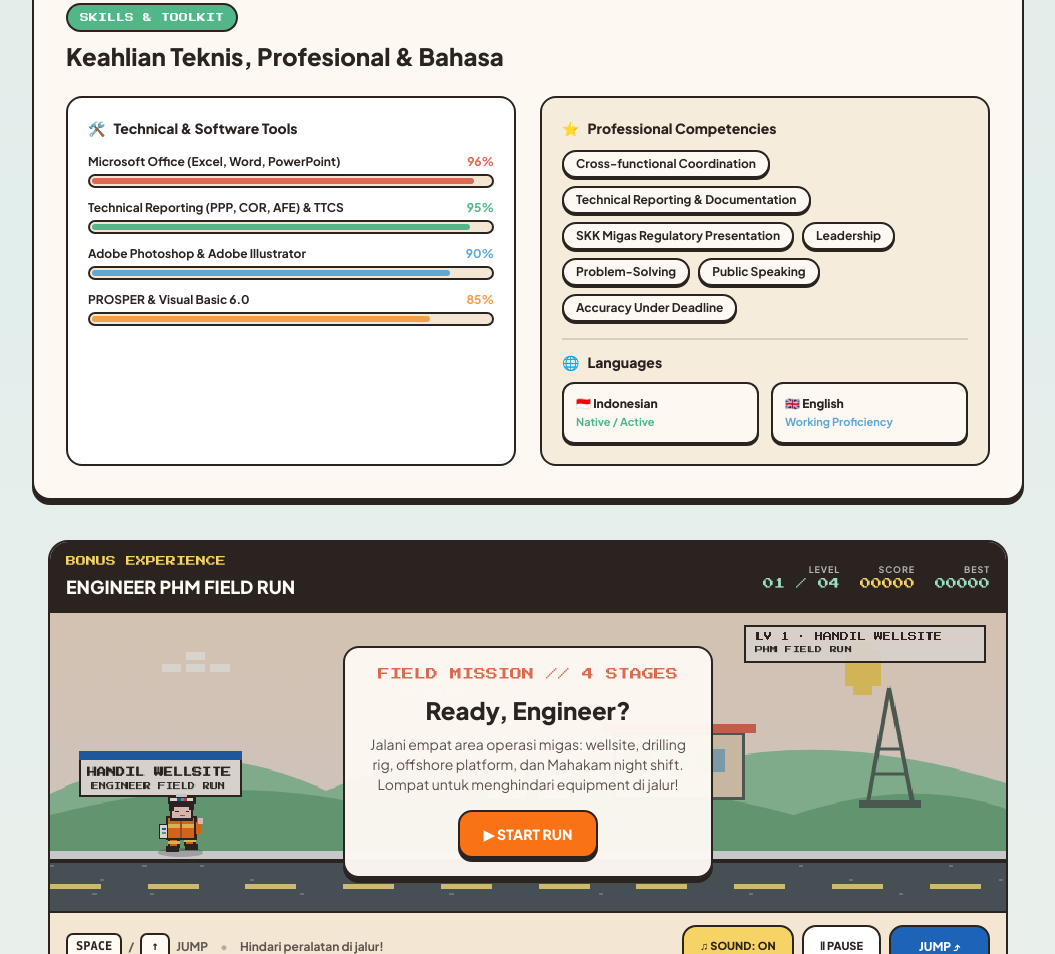
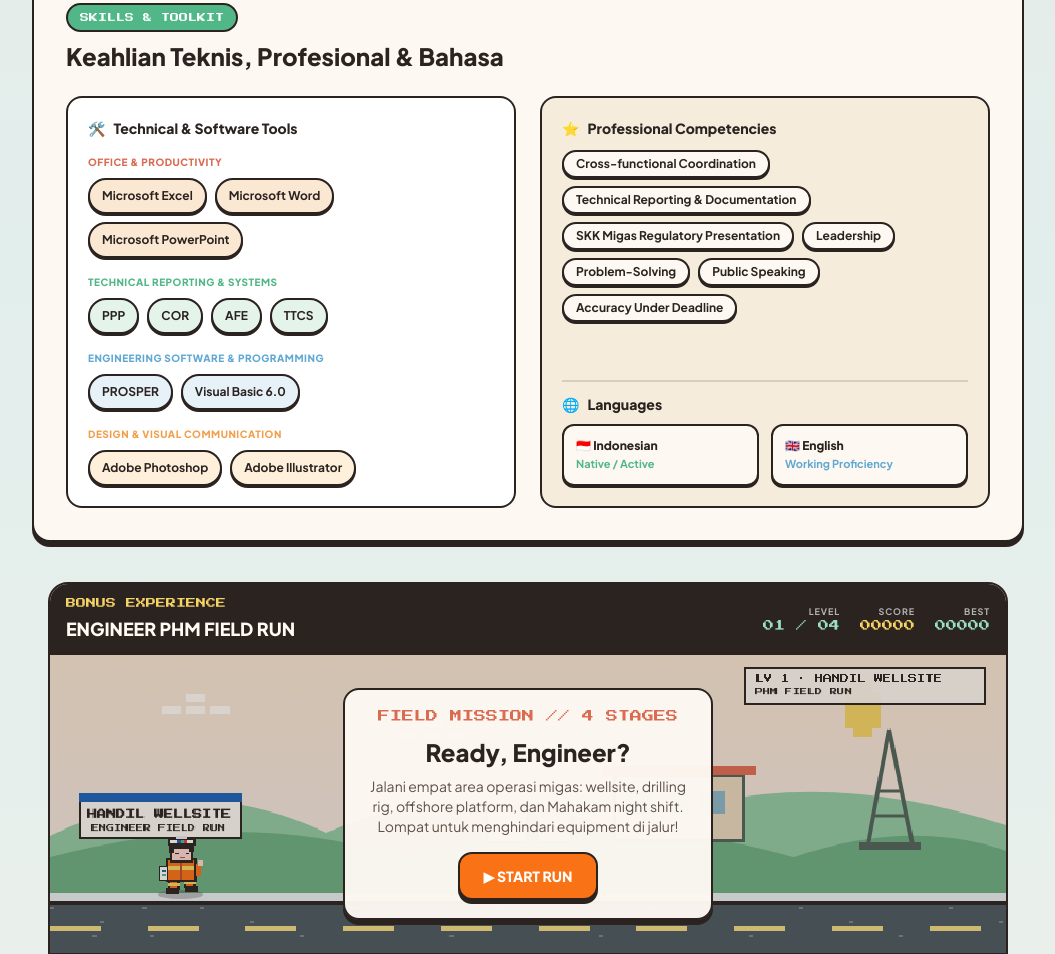
Before and after one commit to iam-aldian/iam-aldian.github.io, a plain HTML site: page index.html in a window 1280 px wide. Shown: the part 4532-5486 px from the top of the page, without its empty margins (112-1167 px from the left). Drawn offline with nearby package versions, Linux system fonts and the light colour scheme.

Commit message:
Refine skills section: replace percentage bars with categorized skill chips

```diff
--- a/index.html
+++ b/index.html
@@ -1109,44 +1109,39 @@
                         <span>🛠️</span> Technical & Software Tools
                     </h3>
 
-                    <div class="space-y-3 text-xs font-bold">
-                        <div>
-                            <div class="flex justify-between mb-1">
-                                <span>Microsoft Office (Excel, Word, PowerPoint)</span>
-                                <span class="text-terracotta">96%</span>
-                            </div>
-                            <div class="w-full h-3.5 bg-wallCream rounded-full border-2 border-ink overflow-hidden p-0.5">
-                                <div class="h-full bg-terracotta rounded-full" style="width: 96%"></div>
-                            </div>
-                        </div>
-
-                        <div>
-                            <div class="flex justify-between mb-1">
-                                <span>Technical Reporting (PPP, COR, AFE) & TTCS</span>
-                                <span class="text-mintTeal">95%</span>
-                            </div>
-                            <div class="w-full h-3.5 bg-wallCream rounded-full border-2 border-ink overflow-hidden p-0.5">
-                                <div class="h-full bg-mintTeal rounded-full" style="width: 95%"></div>
-                            </div>
-                        </div>
-
-                        <div>
-                            <div class="flex justify-between mb-1">
-                                <span>Adobe Photoshop & Adobe Illustrator</span>
-                                <span class="text-pastelBlue">90%</span>
-                            </div>
-                            <div class="w-full h-3.5 bg-wallCream rounded-full border-2 border-ink overflow-hidden p-0.5">
-                                <div class="h-full bg-pastelBlue rounded-full" style="width: 90%"></div>
-                            </div>
-                        </div>
-
-                        <div>
-                            <div class="flex justify-between mb-1">
-                                <span>PROSPER & Visual Basic 6.0</span>
-                                <span class="text-warmOrange">85%</span>
-                            </div>
-                            <div class="w-full h-3.5 bg-wallCream rounded-full border-2 border-ink overflow-hidden p-0.5">
-                                <div class="h-full bg-warmOrange rounded-full" style="width: 85%"></div>
+                    <div class="space-y-4 text-xs">
+                        <div class="space-y-2">
+                            <p class="text-[10px] font-extrabold uppercase tracking-wider text-terracotta">Office & Productivity</p>
+                            <div class="flex flex-wrap gap-2 font-bold">
+                                <span class="bg-[#fbe8d3] border-2 border-ink rounded-full px-3 py-2 shadow-[0_2px_0_#2b2320]">Microsoft Excel</span>
+                                <span class="bg-[#fbe8d3] border-2 border-ink rounded-full px-3 py-2 shadow-[0_2px_0_#2b2320]">Microsoft Word</span>
+                                <span class="bg-[#fbe8d3] border-2 border-ink rounded-full px-3 py-2 shadow-[0_2px_0_#2b2320]">Microsoft PowerPoint</span>
+                            </div>
+                        </div>
+
+                        <div class="space-y-2">
+                            <p class="text-[10px] font-extrabold uppercase tracking-wider text-mintTeal">Technical Reporting & Systems</p>
+                            <div class="flex flex-wrap gap-2 font-bold">
+                                <span class="bg-[#e5f4eb] border-2 border-ink rounded-full px-3 py-2 shadow-[0_2px_0_#2b2320]">PPP</span>
+                                <span class="bg-[#e5f4eb] border-2 border-ink rounded-full px-3 py-2 shadow-[0_2px_0_#2b2320]">COR</span>
+                                <span class="bg-[#e5f4eb] border-2 border-ink rounded-full px-3 py-2 shadow-[0_2px_0_#2b2320]">AFE</span>
+                                <span class="bg-[#e5f4eb] border-2 border-ink rounded-full px-3 py-2 shadow-[0_2px_0_#2b2320]">TTCS</span>
+                            </div>
+                        </div>
+
+                        <div class="space-y-2">
+                            <p class="text-[10px] font-extrabold uppercase tracking-wider text-pastelBlue">Engineering Software & Programming</p>
+                            <div class="flex flex-wrap gap-2 font-bold">
+                                <span class="bg-[#e7f1f8] border-2 border-ink rounded-full px-3 py-2 shadow-[0_2px_0_#2b2320]">PROSPER</span>
+                                <span class="bg-[#e7f1f8] border-2 border-ink rounded-full px-3 py-2 shadow-[0_2px_0_#2b2320]">Visual Basic 6.0</span>
+                            </div>
+                        </div>
+
+                        <div class="space-y-2">
+                            <p class="text-[10px] font-extrabold uppercase tracking-wider text-warmOrange">Design & Visual Communication</p>
+                            <div class="flex flex-wrap gap-2 font-bold">
+                                <span class="bg-[#fff0dc] border-2 border-ink rounded-full px-3 py-2 shadow-[0_2px_0_#2b2320]">Adobe Photoshop</span>
+                                <span class="bg-[#fff0dc] border-2 border-ink rounded-full px-3 py-2 shadow-[0_2px_0_#2b2320]">Adobe Illustrator</span>
                             </div>
                         </div>
                     </div>
```
